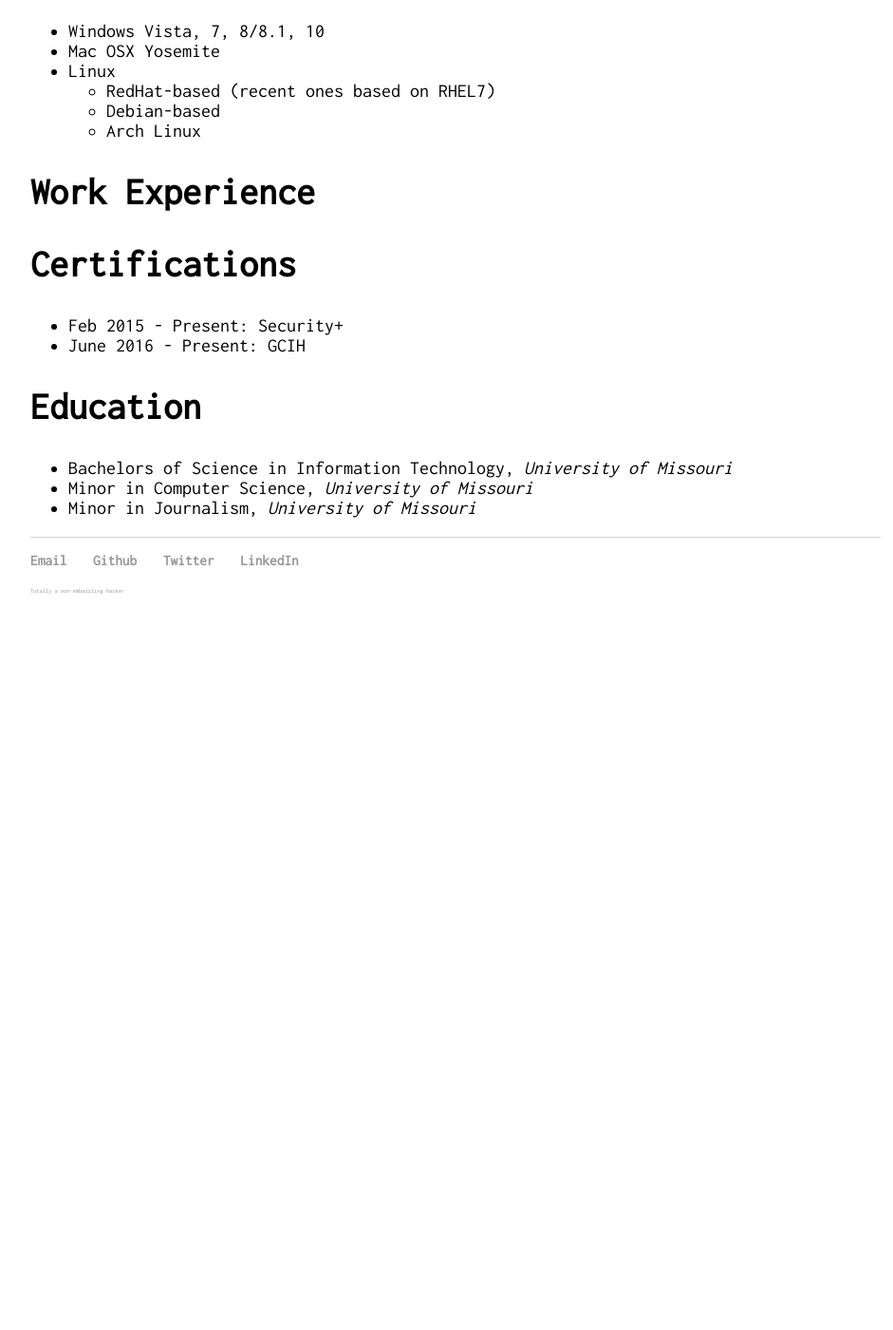
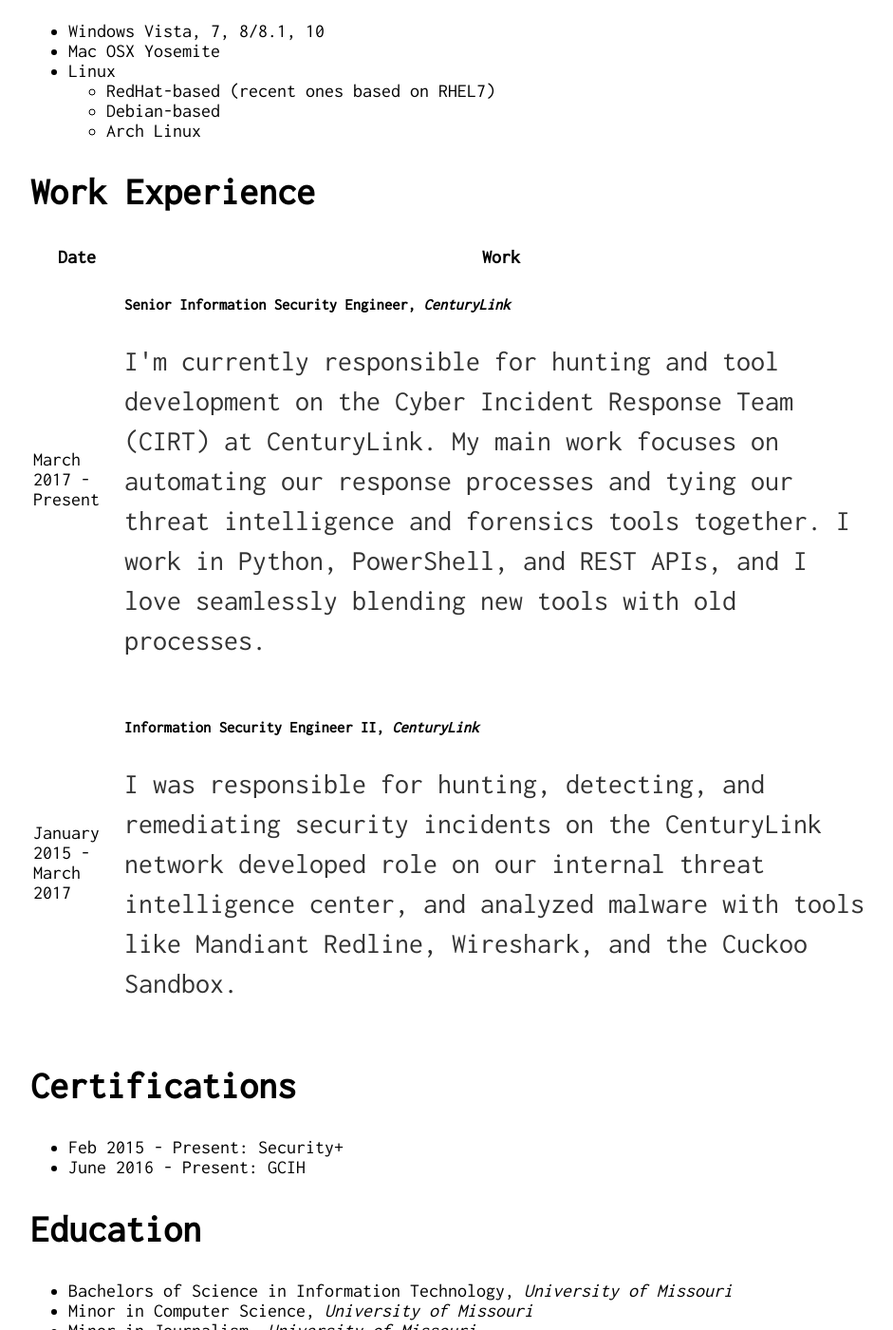
Before and after one commit to infosec-intern/infosec-intern.github.io, a Jekyll site: the page built from cv.html, in a window 1280 px wide and 1400 px high, scrolled down 1573 px. Shown: the whole window at 95% size, without its empty margins (160-1101 px from the left). Built offline with Jekyll 4.4.1, drawn with Linux system fonts in a browser that asks for light colours; before the commit the page ends 2231 px from its top, so only the background shows below that.

Commit message:
added work experience table

```diff
--- a/cv.html
+++ b/cv.html
@@ -116,6 +116,39 @@ title: Infosec Intern CV
 </section> <!-- skills -->
 <section id="work-experience">
     <h1>Work Experience</h1>
+    <table>
+        <thead>
+            <tr>
+                <th>Date</th>
+                <th>Work</th>
+            </tr>
+        </thead>
+        <tbody>
+            <tr>
+                <td>March 2017 - Present</td>
+                <td>
+                    <h5 class="title">Senior Information Security Engineer, <i>CenturyLink</i></h5>
+                    <p class="description">
+                        I'm currently responsible for hunting and tool development on the Cyber Incident Response Team (CIRT)
+                        at CenturyLink. My main work focuses on automating our response processes and tying our threat intelligence
+                        and forensics tools together. I work in Python, PowerShell, and REST APIs, and I love seamlessly blending
+                        new tools with old processes.
+                    </p>
+                </td>
+            </tr>
+            <tr>
+                <td>January 2015 - March 2017</td>
+                <td>
+                    <h5 class="title">Information Security Engineer II, <i>CenturyLink</i></h5>
+                    <p class="description">
+                        I was responsible for hunting, detecting, and remediating security incidents on the CenturyLink network
+                        developed role on our internal threat intelligence center, and analyzed malware with tools like
+                        Mandiant Redline, Wireshark, and the Cuckoo Sandbox.
+                    </p>
+                </td>
+            </tr>
+        </tbody>
+    </table>
 </section> <!-- work-experience -->
 <section id="certifications">
     <h1>Certifications</h1>
```
